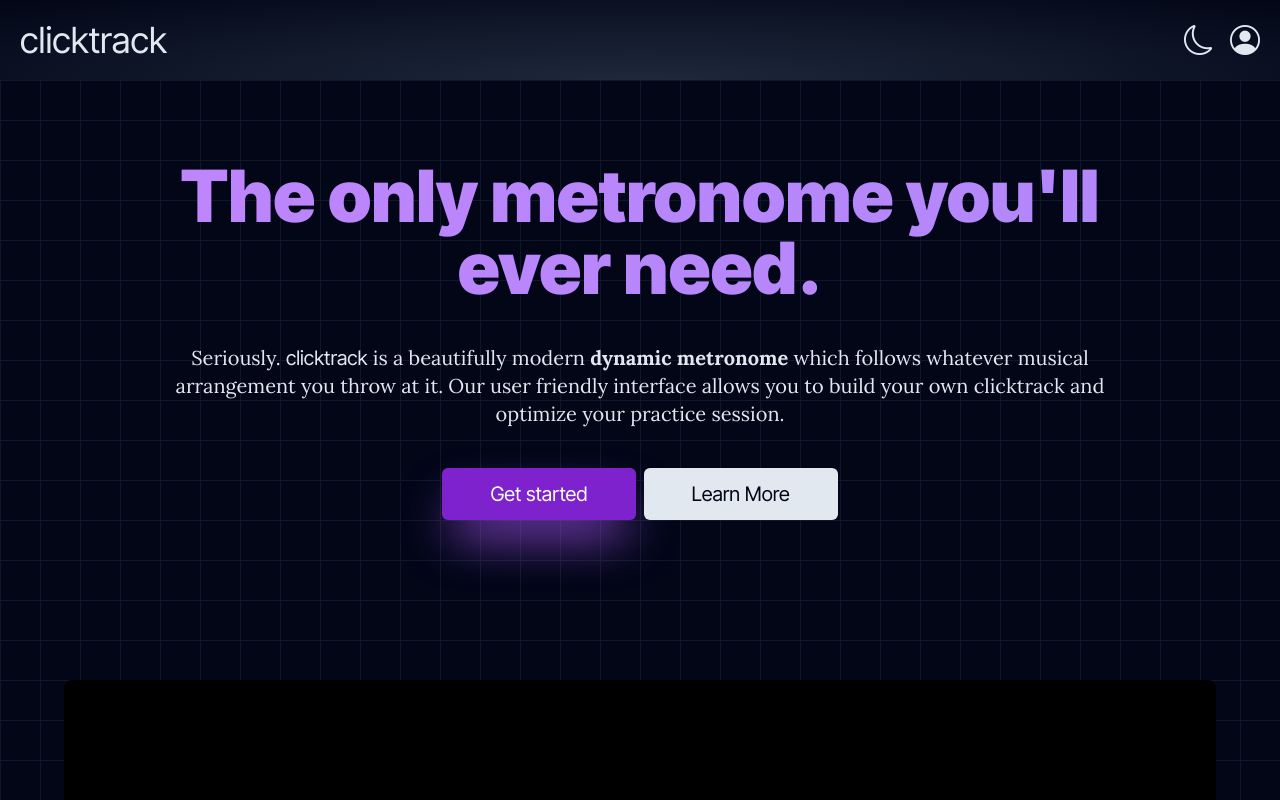
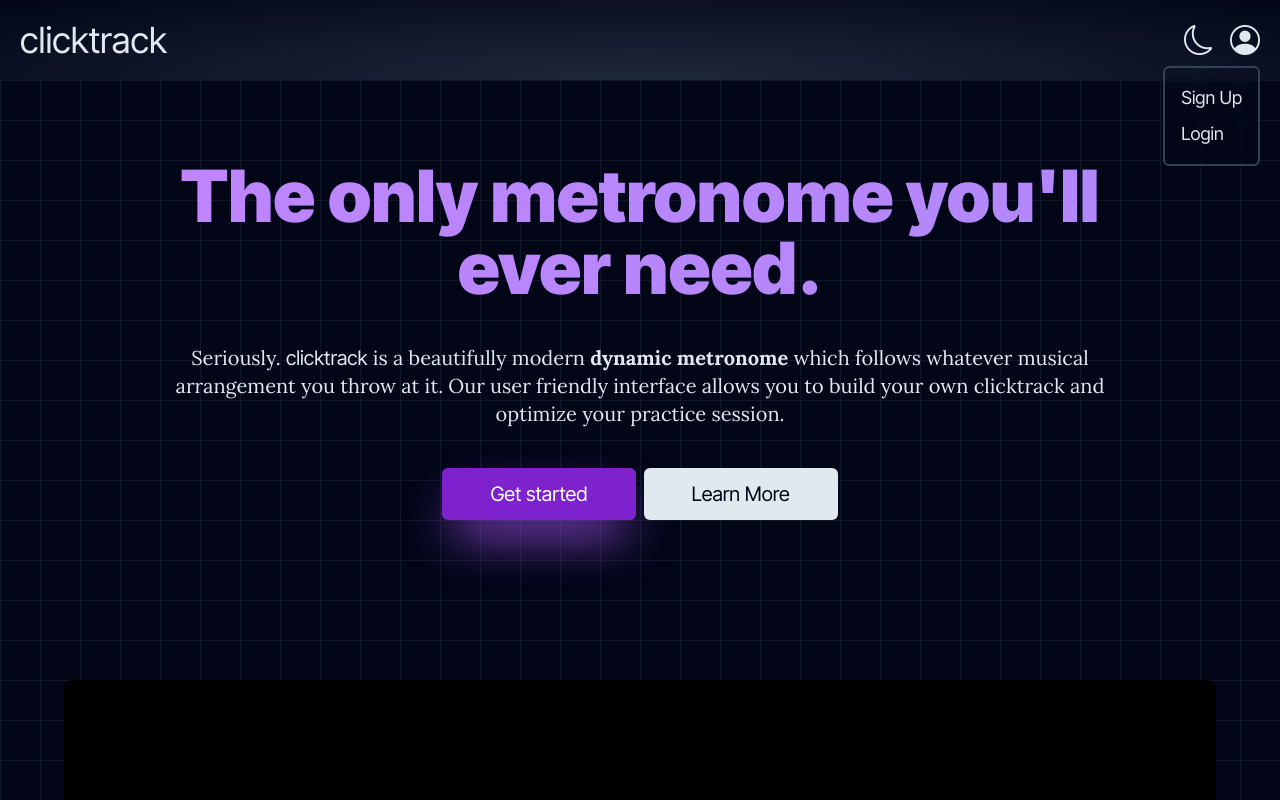
Before and after one commit to arthurmatthew/clicktrack, a React (Vite) app in the folder client/: page / in a window 1280 px wide. Both pictures are taken after a click on the icon 1245 px from the left and 40 px from the top of the page. Shown: the top 800 px of the page. Built offline with nearby package versions, Linux system fonts and the light colour scheme.

Commit message:
Add functionality to account button

```diff
--- a/client/src/layouts/Header.tsx
+++ b/client/src/layouts/Header.tsx
@@ -1,3 +1,5 @@
+import { AnimatePresence, motion } from 'framer-motion';
+import { useState } from 'react';
 import { Link } from 'react-router-dom';
 
 const Header = ({
@@ -7,8 +9,14 @@ const Header = ({
   darkToggle: React.Dispatch<React.SetStateAction<boolean>>;
   dark: boolean;
 }) => {
+  const [hovering, setHovering] = useState(false);
+
+  const toggleHovering = () => {
+    setHovering((hovering) => !hovering);
+  };
+
   return (
-    <header className="bg-gradient-radial dark:to-slate-950 sticky top-0 z-10 shrink grow-0 basis-auto from-slate-100 to-slate-300 bg-[length:100%_200%] bg-[100%_0] p-5 dark:from-slate-800">
+    <header className="bg-gradient-radial sticky top-0 z-10 shrink grow-0 basis-auto from-slate-100 to-slate-300 bg-[length:100%_200%] bg-[100%_0] p-5 dark:from-slate-800 dark:to-slate-950">
       <div className="mx-auto flex w-full max-w-7xl items-center justify-between">
         <Link to="/" className="text-4xl text-slate-800 dark:text-slate-200">
           clicktrack
@@ -20,7 +28,37 @@ const Header = ({
             } text-3xl text-slate-800  hover:text-purple-600 dark:text-slate-200 dark:hover:text-purple-400`}
             onClick={() => darkToggle((prev) => !prev)}
           />
-          <i className="bi-person-circle text-3xl text-slate-800 hover:text-purple-600  dark:text-slate-200 dark:hover:text-purple-400" />
+          <i
+            onClick={toggleHovering}
+            className="bi-person-circle relative text-3xl text-slate-800 hover:text-purple-600  dark:text-slate-200 dark:hover:text-purple-400"
+          >
+            <AnimatePresence>
+              {hovering && (
+                <motion.div
+                  initial={{ opacity: 0, x: 10, y: -10 }}
+                  animate={{ opacity: 1, x: 0, y: 0 }}
+                  exit={{ opacity: 0, x: 10, y: -10 }}
+                  transition={{ duration: 0.1, ease: 'easeOut' }}
+                  className="absolute right-0 min-w-max"
+                >
+                  <div className="my-2 flex flex-col gap-2 rounded-md border-2 border-slate-700 p-4 text-lg not-italic text-slate-200 backdrop-blur-sm">
+                    <Link
+                      to="/register"
+                      className="duration-75 hover:text-purple-600 dark:hover:text-purple-400"
+                    >
+                      Sign Up
+                    </Link>
+                    <Link
+                      to="/login"
+                      className="duration-75 hover:text-purple-600 dark:hover:text-purple-400"
+                    >
+                      Login
+                    </Link>
+                  </div>
+                </motion.div>
+              )}
+            </AnimatePresence>
+          </i>
         </div>
       </div>
     </header>
```
